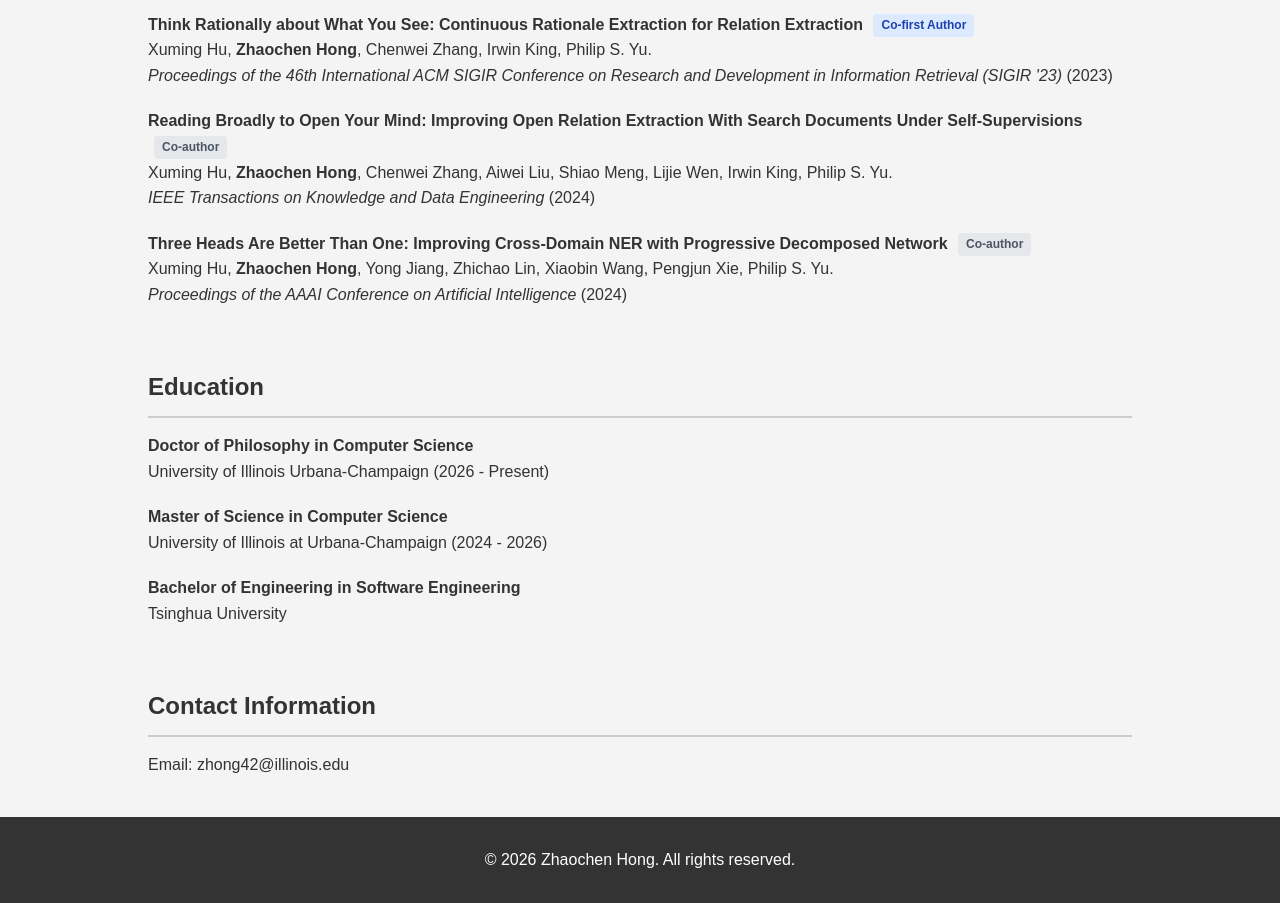
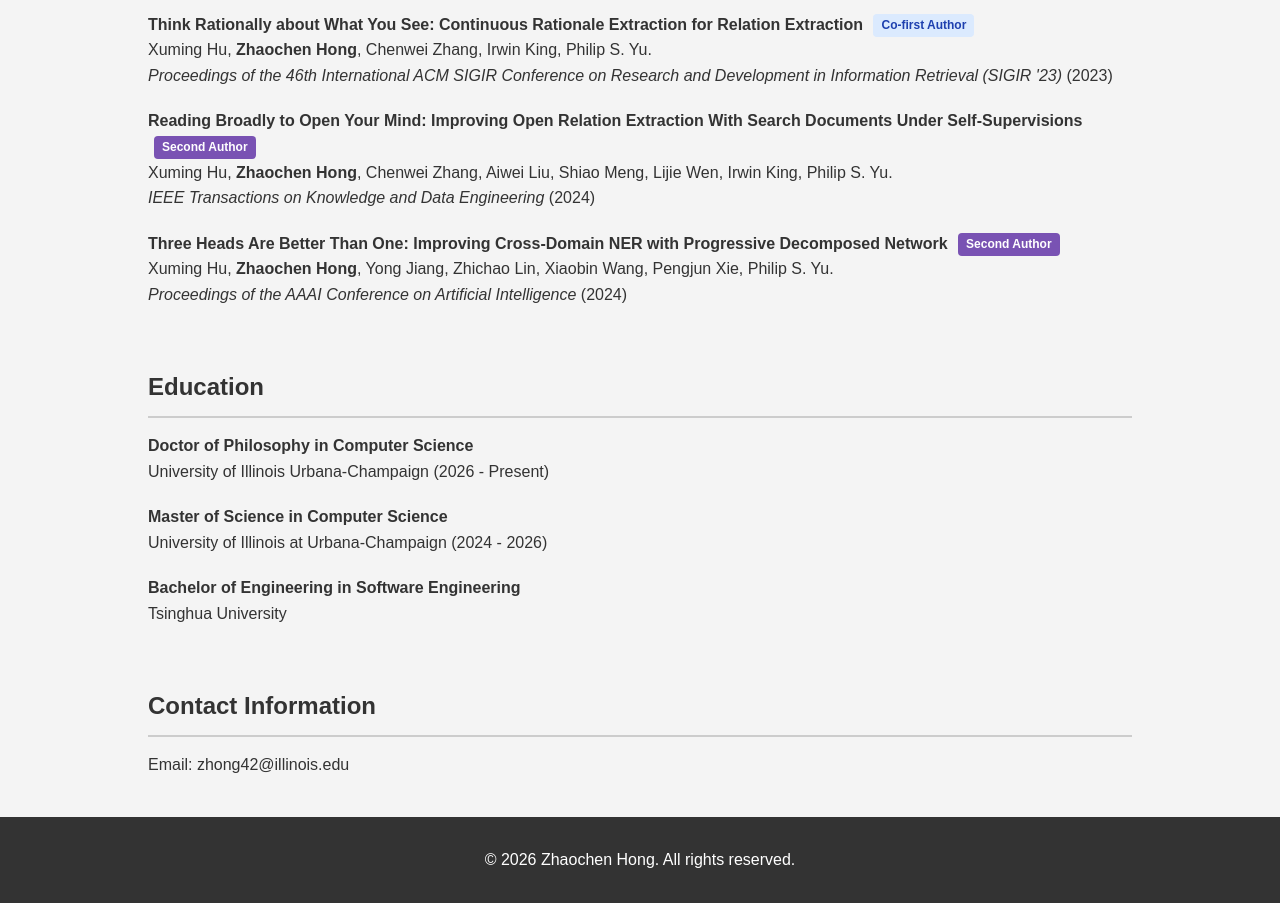
Before and after one commit to zhaochenhong42/zhaochenhong42.github.io, a plain HTML site: page index.html in a window 1280 px wide. Shown: the part 1320-2223 px from the top of the page. Drawn offline with Linux system fonts and the light colour scheme.

Commit message:
Update index.html

```diff
--- a/index.html
+++ b/index.html
@@ -85,13 +85,13 @@
                     </li>
                     <li>
                         <strong><a href="https://ieeexplore.ieee.org/abstract/document/10255305" target="_blank">Reading Broadly to Open Your Mind: Improving Open Relation Extraction With Search Documents Under Self-Supervisions</a></strong>
-                        <span class="author-tag co-author">Co-author</span><br>
+                        <span class="author-tag second-author">Second Author</span><br>
                         Xuming Hu, <strong>Zhaochen Hong</strong>, Chenwei Zhang, Aiwei Liu, Shiao Meng, Lijie Wen, Irwin King, Philip S. Yu.<br>
                         <em>IEEE Transactions on Knowledge and Data Engineering</em> (2024)
                     </li>
                     <li>
                         <strong><a href="https://ojs.aaai.org/index.php/AAAI/article/view/29785" target="_blank">Three Heads Are Better Than One: Improving Cross-Domain NER with Progressive Decomposed Network</a></strong>
-                        <span class="author-tag co-author">Co-author</span><br>
+                        <span class="author-tag second-author">Second Author</span><br>
                         Xuming Hu, <strong>Zhaochen Hong</strong>, Yong Jiang, Zhichao Lin, Xiaobin Wang, Pengjun Xie, Philip S. Yu.<br>
                         <em>Proceedings of the AAAI Conference on Artificial Intelligence</em> (2024)
                     </li>
```
